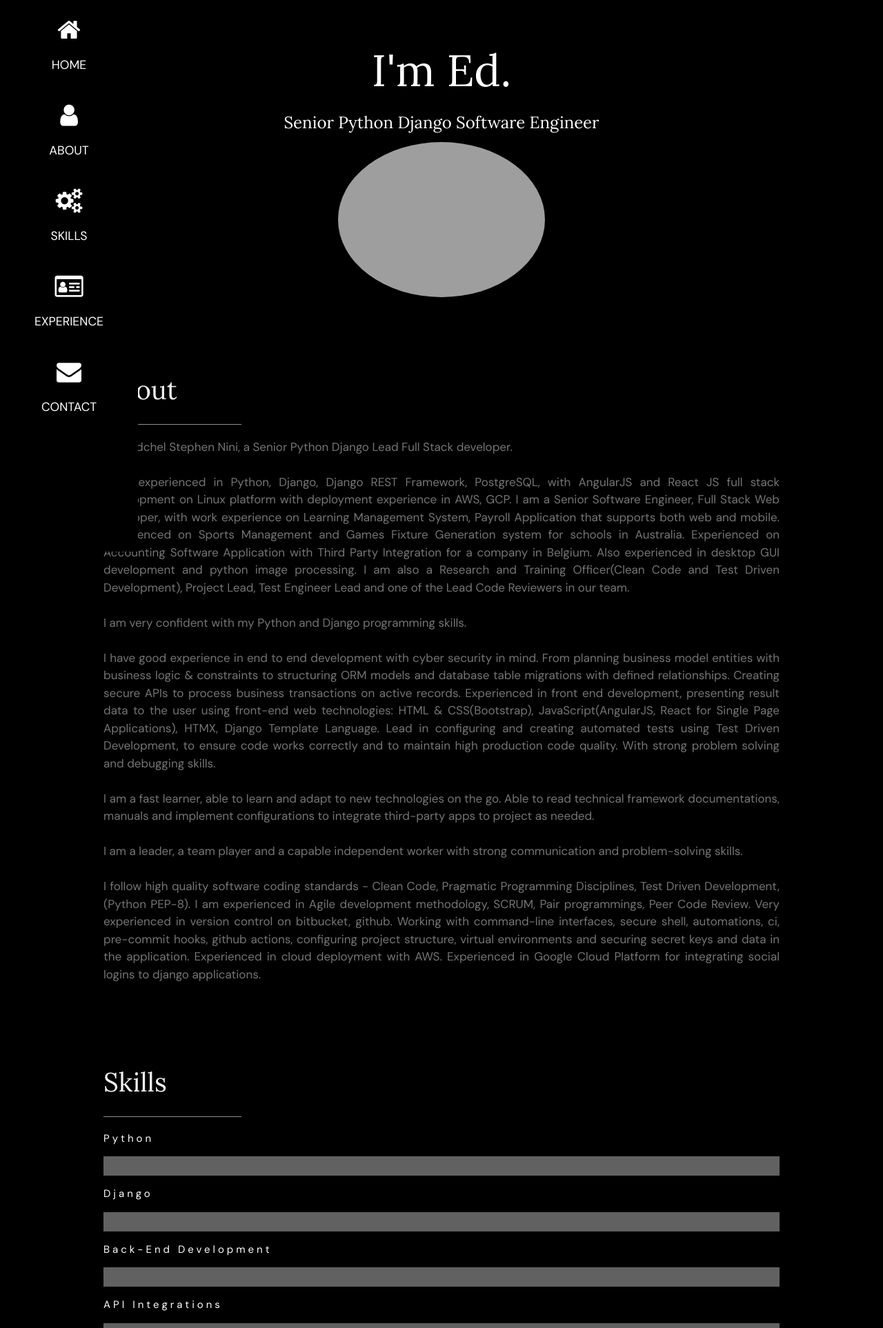
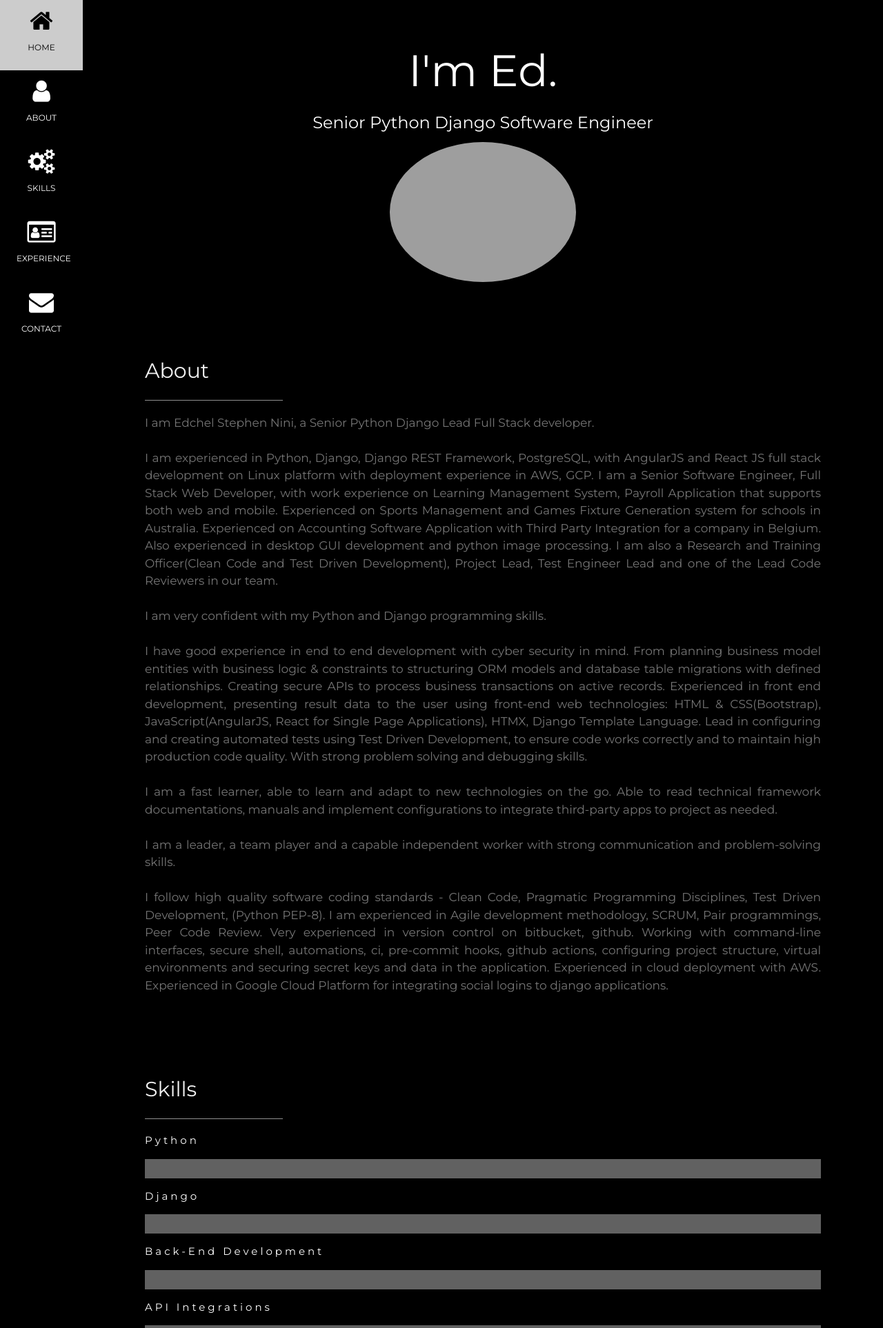
Before and after one commit to edchelstephens/docker-django, a Django app: page /dev in a window 1280 px wide. Shown: the top 1926 px of the page at 69% size. Run offline with Django 5.2, Linux system fonts and the light colour scheme; style sheets or scripts are compiled from the project's sources; some libraries are stand-ins or nearby versions; grey boxes are pictures that could not be loaded.

Commit message:
chore: missing static files on portoflio app.

```diff
--- /dev/null
+++ b/pages/static/pages/css/portfolio/style.css
@@ -0,0 +1,31 @@
+body,
+h1,
+h2,
+h3,
+h4,
+h5,
+h6 {
+    font-family: "Montserrat", sans-serif;
+}
+
+.w3-row-padding img {
+    margin-bottom: 12px;
+}
+
+
+.w3-sidebar {
+    width: 120px;
+    background: #222;
+}
+
+
+#main {
+    margin-left: 120px;
+}
+
+
+@media only screen and (max-width: 600px) {
+    #main {
+        margin-left: 0;
+    }
+}
--- a/pages/templates/pages/portfolio.html
+++ b/pages/templates/pages/portfolio.html
@@ -8,7 +8,7 @@
         <link rel="stylesheet"
               type="text/css"
               href="https://www.w3schools.com/w3css/4/w3.css" />
-        <link rel="icon" type="image/x-icon" href="{% static 'pages/images/favicon.ico' %}" />
+        <link rel="icon" type="image/x-icon" href="{% static 'pages/images/portfolio/favicon.ico' %}" />
         <link
             rel="stylesheet"
             type="text/css"
@@ -26,7 +26,7 @@
 
         <link rel="stylesheet"
               type="text/css"
-              href="{% static 'pages/style.css' %}" />
+              href="{% static 'pages/css/portfolio/style.css' %}" />
     </head>
     <body class="w3-black">
         <!-- Icon Bar (Sidebar - hidden on small screens) -->
```
Also changed, not shown: pages/static/pages/images/portfolio/favicon.ico (added), 1 other file.
